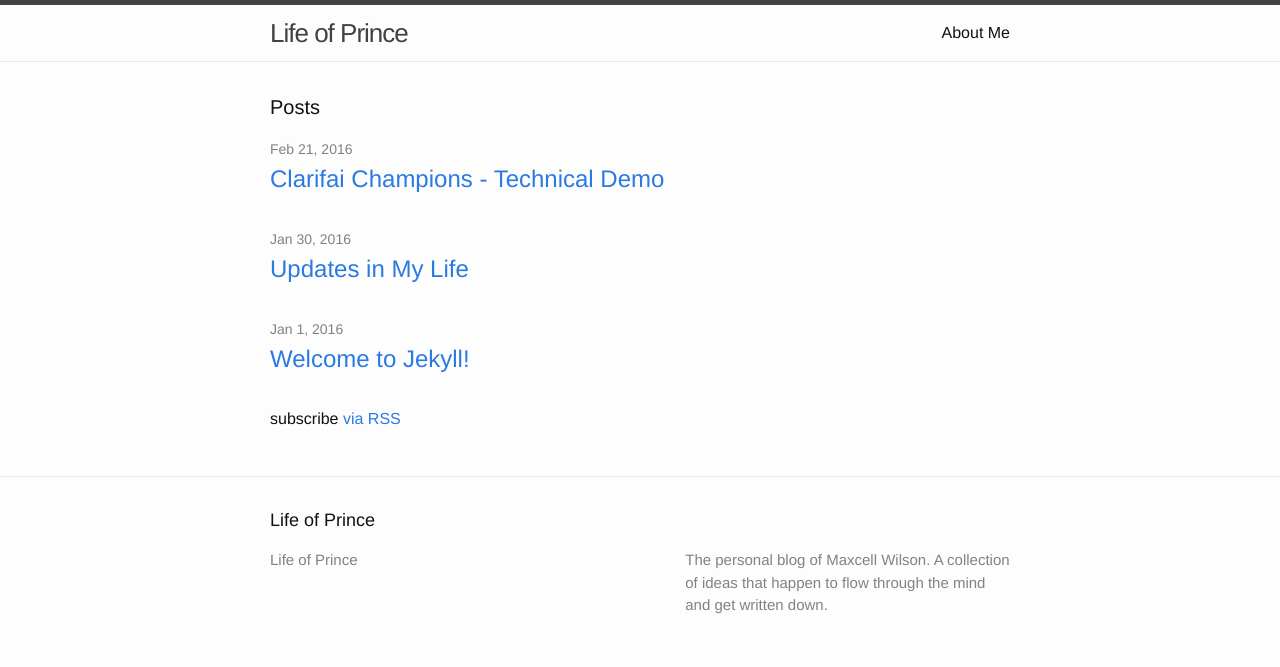
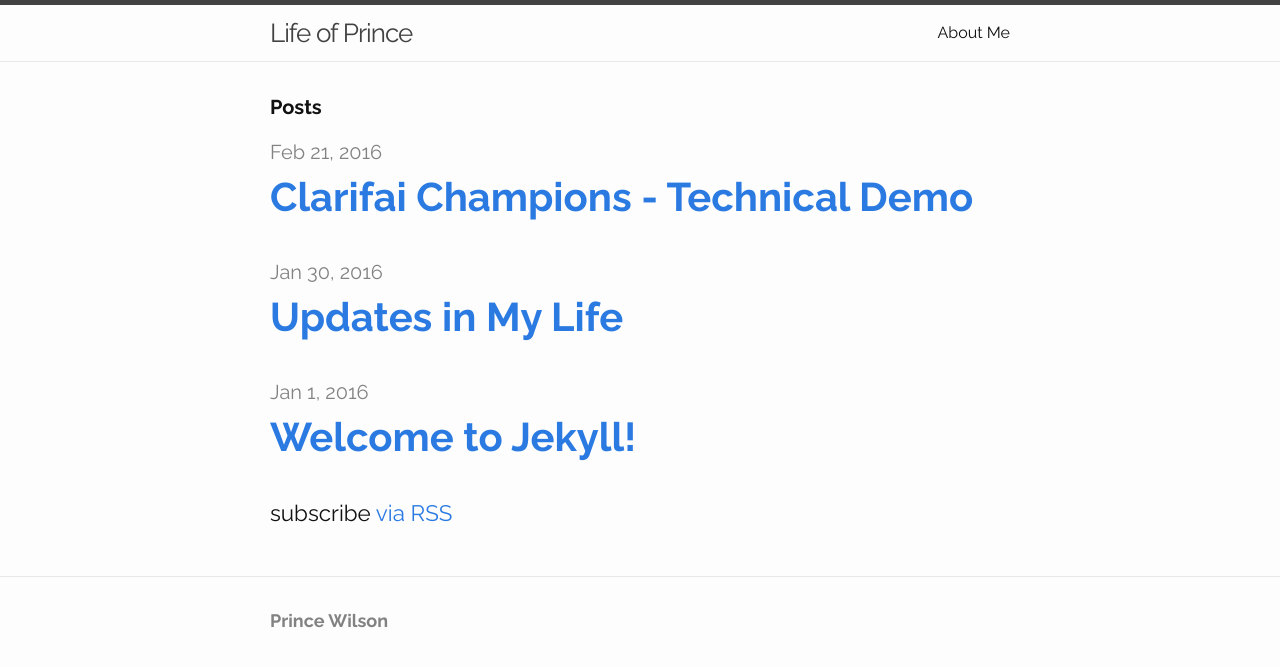
Before and after one commit to maxcell/blog, a Jekyll site: the page built from index.html, in a window 1280 px wide. Shown: the top 667 px of the page. Built offline with Jekyll 4.4.1, drawn with Linux system fonts in a browser that asks for light colours.

Commit message:
Changing theme to be more my liking

```diff
--- a/_config.yml
+++ b/_config.yml
@@ -7,6 +7,7 @@
 
 # Site settings
 title: Life of Prince
+author: Prince Wilson
 email:
 description: > # this means to ignore newlines until "baseurl:"
   The personal blog of Maxcell Wilson. A collection of ideas that happen to
--- a/_includes/footer.html
+++ b/_includes/footer.html
@@ -2,36 +2,8 @@
 
   <div class="wrapper">
 
-    <h2 class="footer-heading">{{ site.title }}</h2>
+    <h3 class="footer-heading">{{ site.author }}</h2>
 
-    <div class="footer-col-wrapper">
-      <div class="footer-col footer-col-1">
-        <ul class="contact-list">
-          <li>{{ site.title }}</li>
-          <li><a href="mailto:{{ site.email }}">{{ site.email }}</a></li>
-        </ul>
-      </div>
-
-      <div class="footer-col footer-col-2">
-        <ul class="social-media-list">
-          {% if site.github_username %}
-          <li>
-            {% include icon-github.html username=site.github_username %}
-          </li>
-          {% endif %}
-
-          {% if site.twitter_username %}
-          <li>
-            {% include icon-twitter.html username=site.twitter_username %}
-          </li>
-          {% endif %}
-        </ul>
-      </div>
-
-      <div class="footer-col footer-col-3">
-        <p>{{ site.description }}</p>
-      </div>
-    </div>
 
   </div>
 
--- a/_includes/head.html
+++ b/_includes/head.html
@@ -6,6 +6,7 @@
   <title>{% if page.title %}{{ page.title | escape }}{% else %}{{ site.title | escape }}{% endif %}</title>
   <meta name="description" content="{% if page.excerpt %}{{ page.excerpt | strip_html | strip_newlines | truncate: 160 }}{% else %}{{ site.description }}{% endif %}">
 
+  <link href='https://fonts.googleapis.com/css?family=Raleway:400,700' rel='stylesheet' type='text/css'>
   <link rel="stylesheet" href="{{ "/css/main.css" | prepend: site.baseurl }}">
   <link rel="canonical" href="{{ page.url | replace:'index.html','' | prepend: site.baseurl | prepend: site.url }}">
   <link rel="alternate" type="application/rss+xml" title="{{ site.title }}" href="{{ "/feed.xml" | prepend: site.baseurl | prepend: site.url }}">
--- a/_sass/_base.scss
+++ b/_sass/_base.scss
@@ -82,10 +82,12 @@ li {
  * Headings
  */
 h1, h2, h3, h4, h5, h6 {
-    font-weight: $base-font-weight;
+    font-weight: $large-font-weight;
 }
 
-
+p {
+  font-size: $base-font-size * 1.4;
+}
 
 /**
  * Links
@@ -99,8 +101,7 @@ a {
     }
 
     &:hover {
-        color: $text-color;
-        text-decoration: underline;
+        color: lighten($brand-color, 15%);
     }
 }
 
--- a/_sass/_layout.scss
+++ b/_sass/_layout.scss
@@ -105,6 +105,7 @@
 .footer-heading {
     font-size: 18px;
     margin-bottom: $spacing-unit / 2;
+    color: $grey-color;
 }
 
 .contact-list,
@@ -187,11 +188,12 @@
 .post-meta {
     font-size: $small-font-size;
     color: $grey-color;
+    font-size: $base-font-size * 1.25;
 }
 
 .post-link {
     display: block;
-    font-size: 24px;
+    font-size: $base-font-size * 2.5;
 }
 
 
--- a/css/main.scss
+++ b/css/main.scss
@@ -4,12 +4,12 @@
 @charset "utf-8";
 
 
-
 // Our variables
-$base-font-family: "Helvetica Neue", Helvetica, Arial, sans-serif;
+$base-font-family: "Raleway", Helvetica, Arial, sans-serif;
 $base-font-size:   16px;
 $base-font-weight: 400;
 $small-font-size:  $base-font-size * 0.875;
+$large-font-weight: 700;
 $base-line-height: 1.5;
 
 $spacing-unit:     30px;
```
